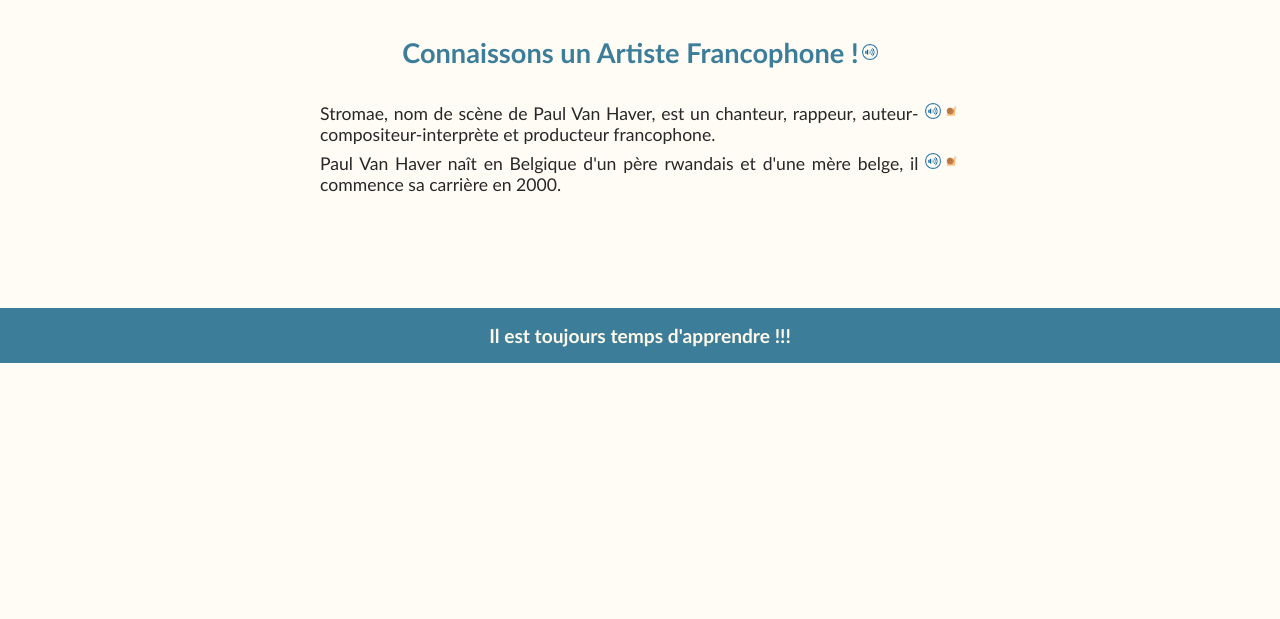
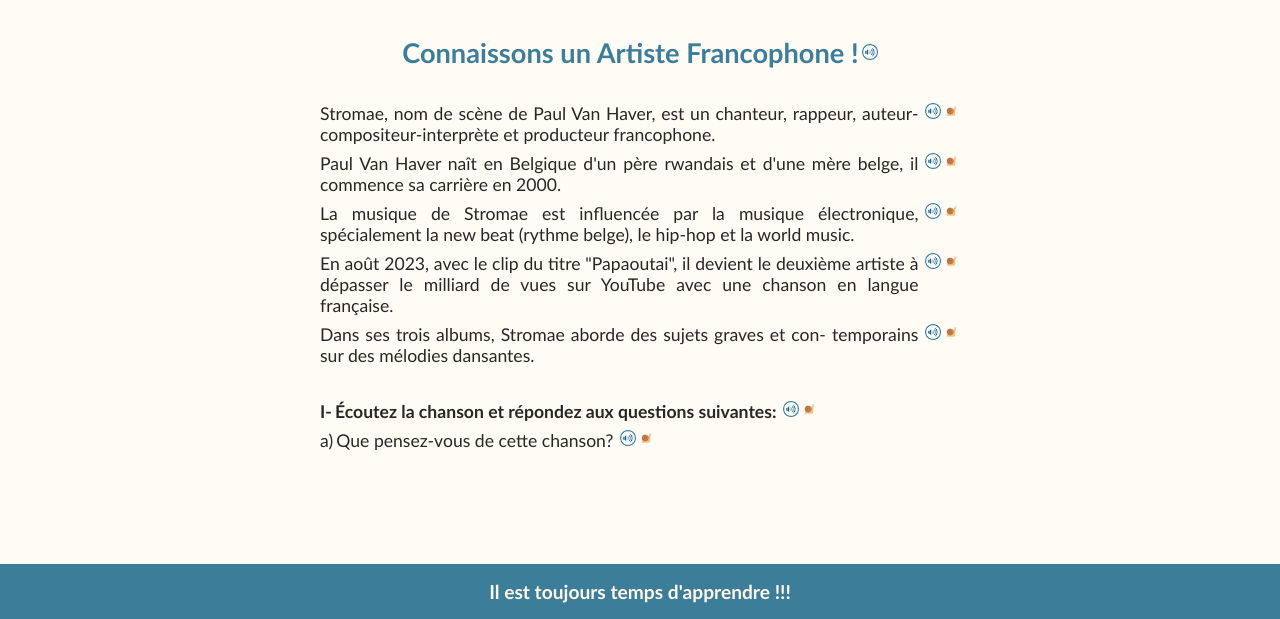
Before and after one commit to JoubertColin/Template_french, a Flask app: page /chansons in a window 1280 px wide. Shown: the part 398-1017 px from the top of the page. Before the commit the page ends 761 px from the top, so only its background shows below. Run offline with Flask 3, Linux system fonts and the light colour scheme.

Commit message:
Changes in style, componentes, aula_01.

```diff
--- a/static/style.css
+++ b/static/style.css
@@ -10,7 +10,6 @@ html {
   -webkit-text-size-adjust: 100%;
   /* ou 'none' */
 }
-
 
 /***** Layout *****/
 
@@ -70,6 +69,12 @@ body {
   text-align: center;
 }
 
+.image-02 {
+  margin-left: 0.1rem;
+  border-radius: 0.6rem;
+  margin-bottom: 2rem;
+}
+
 .content-blocks {
   display: flex;
   width: 100%;
@@ -78,19 +83,6 @@ body {
   margin-bottom: 0.3rem;
   align-items: center;
   align-content: center;
-}
-
-.image-02 {
-  margin-left: 0.1rem;
-  border-radius: 0.6rem;
-  margin-bottom: 2rem;
-}
-
-.clickable-element {
-  cursor: pointer;
-  justify-content: center;
-  vertical-align: middle;
-  margin-left: 0.2rem;
 }
 
 .content {
@@ -108,9 +100,18 @@ body {
   color: #272728;
   padding-right: 0.2rem;
   margin: 0;
+}
+
+.clickable-element {
+  cursor: pointer;
+  justify-content: center;
+  vertical-align: middle;
+  margin-left: 0.2rem;
+}
 
 
-}
+
+
 
 
 footer {
@@ -123,7 +124,7 @@ footer {
   font-size: 1.2rem;
 }
 
-/*small monitor desktop and up*/
+/*large monitor desktop and up*/
 @media only screen and (min-width: 1030px) {}
 
 /*tablets*/
@@ -142,11 +143,9 @@ footer {
 /*cell phones*/
 @media (max-width: 446px) {
 
-
   #menu-area a {
     font-size: 77%;
   }
-
 
   .title-01 {
     font-size: 1.7rem;
@@ -155,7 +154,6 @@ footer {
   .title-02 {
     font-size: 1.5rem;
   }
-
 
   .content-blocks {
     width: 90%;
@@ -166,7 +164,6 @@ footer {
     height: auto;
   }
 
-
   .content {
     width: 100%;
 
@@ -175,7 +172,6 @@ footer {
   .paragraph {
     font-size: 95%;
   }
-
 
   footer p {
     font-size: 90%;
--- a/templates/aula_01.html
+++ b/templates/aula_01.html
@@ -1,13 +1,29 @@
-{% from "partials/componentes.html" import start, image_subtitle_main, text, end %}
+{% from "partials/componentes.html" import start, main_image_title, text, text_02, end %}
 {{ start( "Le français pour tous les âges!", "Classe 01" ) }}
 
-{{ image_subtitle_main("https://www.youtube.com/watch?v=P3QS83ubhHE&list=RDP3QS83ubhHE&start_radio=1", "static/imagens/stromae.jpg", "Connaissons un Artiste Francophone !", "001") }}
+{{ main_image_title("https://www.youtube.com/watch?v=P3QS83ubhHE&list=RDP3QS83ubhHE&start_radio=1", "static/imagens/stromae.jpg", "Connaissons un Artiste Francophone !", "001") }}
 
 <p style="margin-top: 2rem;"></p>
 
 {{ text("Stromae, nom de scène de Paul Van Haver, est un chanteur, rappeur, auteur-compositeur-interprète et producteur francophone.", "002") }}
 
 {{ text("Paul Van Haver naît en Belgique d'un père rwandais et d'une mère belge, il commence sa carrière en 2000.", "003") }}
+
+{{ text("La musique de Stromae est influencée par la musique électronique, spécialement la new beat (rythme belge), le hip-hop et la world music.", "004") }}
+
+{{ text("En août 2023, avec le clip du titre \"Papaoutai\", il devient le deuxième artiste à dépasser le milliard de vues sur YouTube avec une chanson en langue française.", "005") }}
+
+{{ text("Dans ses trois albums, Stromae aborde des sujets graves et con- temporains sur des mélodies dansantes.", "006") }}
+
+<p style="margin-top: 2rem;"></p>
+
+<strong>{{ text_02("I- ", "Écoutez la chanson et répondez aux questions suivantes:", "007") }}</strong>
+
+{{ text_02("a) ", "Que pensez-vous de cette chanson?", "008") }}
+
+
+
+
 
 
 
--- a/templates/partials/componentes.html
+++ b/templates/partials/componentes.html
@@ -1,4 +1,7 @@
-{% macro start(titulo, header) %}
+
+<!-- Macro: Page Opening -->
+
+{% macro start(title, header) %}
 
 <!DOCTYPE html>
 
@@ -8,7 +11,7 @@
     <meta charset="utf-8">
     <meta http-equiv="X-UA-Compatible" content="IE=edge,chrome=1">
     <meta name="viewport" content="width=device-width, initial-scale=1">
-    <title>{{ titulo }}</title>
+    <title>{{ title }}</title>
     <link rel="stylesheet" href="static/style.css">
 
 </head>
@@ -33,7 +36,10 @@
 
 {% endmacro %}
 
-{% macro image_subtitle_main(link, image, subtitle, audio) %}
+
+<!-- Macro: Image and Main Title -->
+
+{% macro main_image_title(link, image, title, audio) %}
 
         <div class="content-blocks">
             <a href="{{ link }}" target="_self">
@@ -44,15 +50,18 @@
         </div>
 
         <div class="content-blocks">
-            <h2 class="title-02">{{ subtitle }}</h2>
+            <h2 class="title-02">{{ title }}</h2>
             <img class="clickable-element img-audio" width="16px" height="16px" src='static/imagens/som91.png' data-audio='static/sons/frase_{{ audio }}.mp3' alt="Imagem 1">
         </div>
 
 {% endmacro %}
 
+
+<!-- Macro: Text - One Paragraph -->
+
 {% macro text(text, audio) %}
 
-            <div class="content-blocks espaco4">
+            <div class="content-blocks">
                 <div class="content">
                     <p class="paragraph">{{ text }}</p>
                     <img class="clickable-element img-audio" width="16px" height="16px" src="static/imagens/som91.png" data-audio="static/sons/frase_{{ audio }}.mp3" alt="Imagem 1">
@@ -62,6 +71,29 @@
 
 {% endmacro %}
 
+
+<!-- Macro: Text - Two Paragraphs -->
+
+{% macro text_02(text, text_02, audio) %}
+
+            <div class="content-blocks">
+                <div class="content">
+                    <p class="paragraph">{{ text }}</p>
+                    <p class="paragraph">{{ text_02 }}</p>
+                    <img class="clickable-element img-audio" width="16px" height="16px" src="static/imagens/som91.png" data-audio="static/sons/frase_{{ audio }}.mp3" alt="Imagem 1">
+                    <img class="clickable-element img-audio" width="16px" height="16px" src="static/imagens/caracol.png" data-audio="static/sons/frase_{{ audio }}_lenta.mp3" alt="Imagem 1">
+                </div>
+            </div>
+
+{% endmacro %}
+
+
+
+
+
+
+
+<!-- Macro: Footer -->
 
 {% macro end(footer) %}
         <script src="static/script.js"></script>
```
